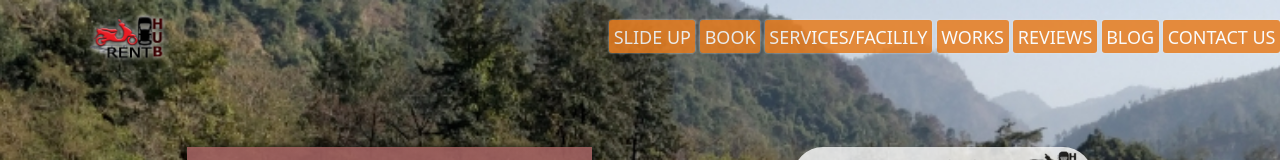
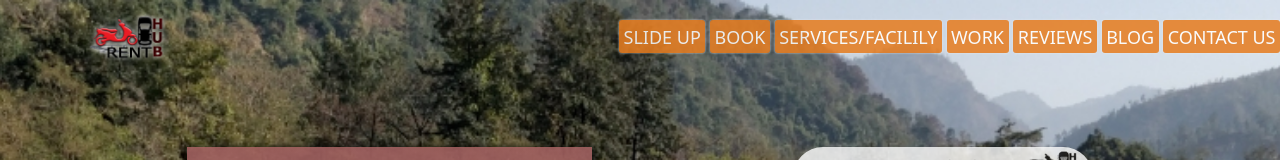
Before and after one commit to renthub1/practise, a plain HTML site: page index.html in a window 1280 px wide. Shown: the top 160 px of the page. Drawn offline with nearby package versions, Linux system fonts and the light colour scheme.

Commit message:
just chekcing
its an review

```diff
--- a/index.html
+++ b/index.html
@@ -33,7 +33,7 @@
             <li><a href="#header">slide up</a></li>
             <li><a href="#second">book</a></li>
             <li><a href="#third">services/facilily</a></li>
-            <li><a href="#fourth">works</a></li>
+            <li><a href="#fourth">work</a></li>
             <li><a href="#fiveth">reviews</a></li>
             <li><a href="#sixth">blog</a></li>
             <li><a href="#seventh">contact us</a></li>
```
